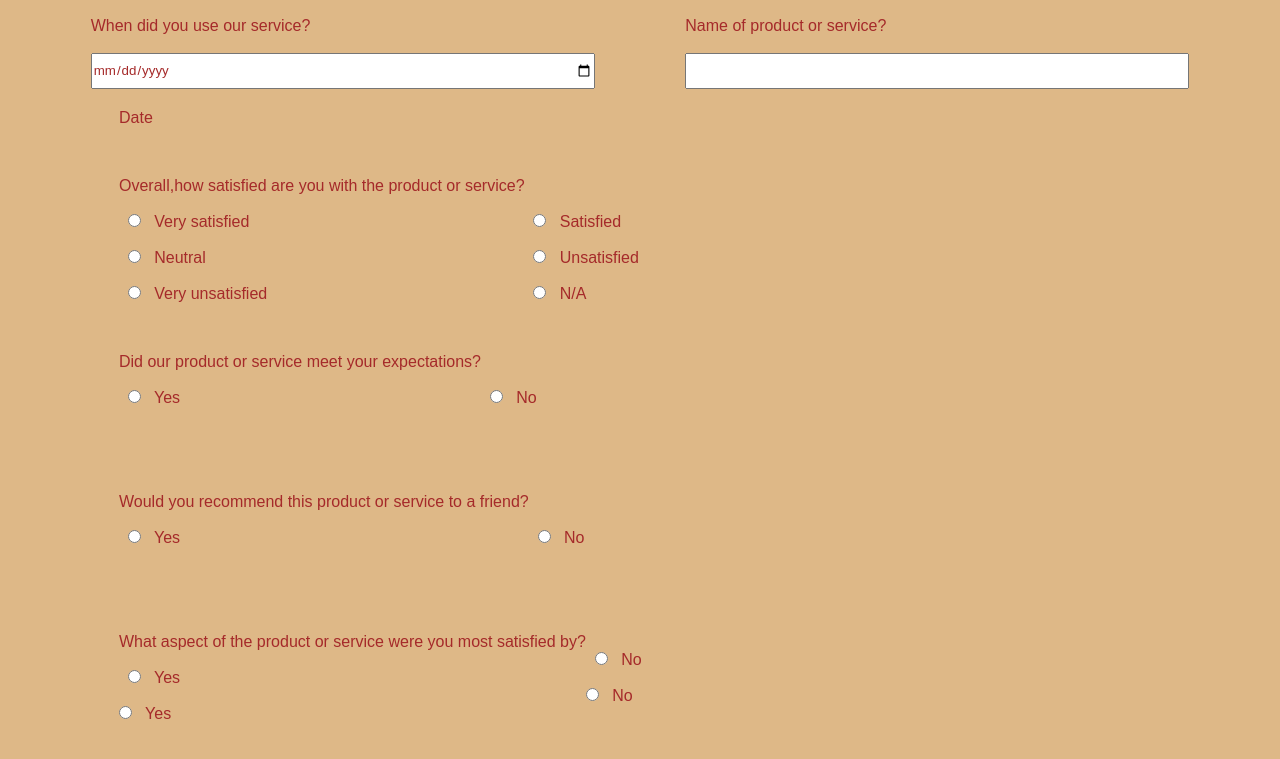
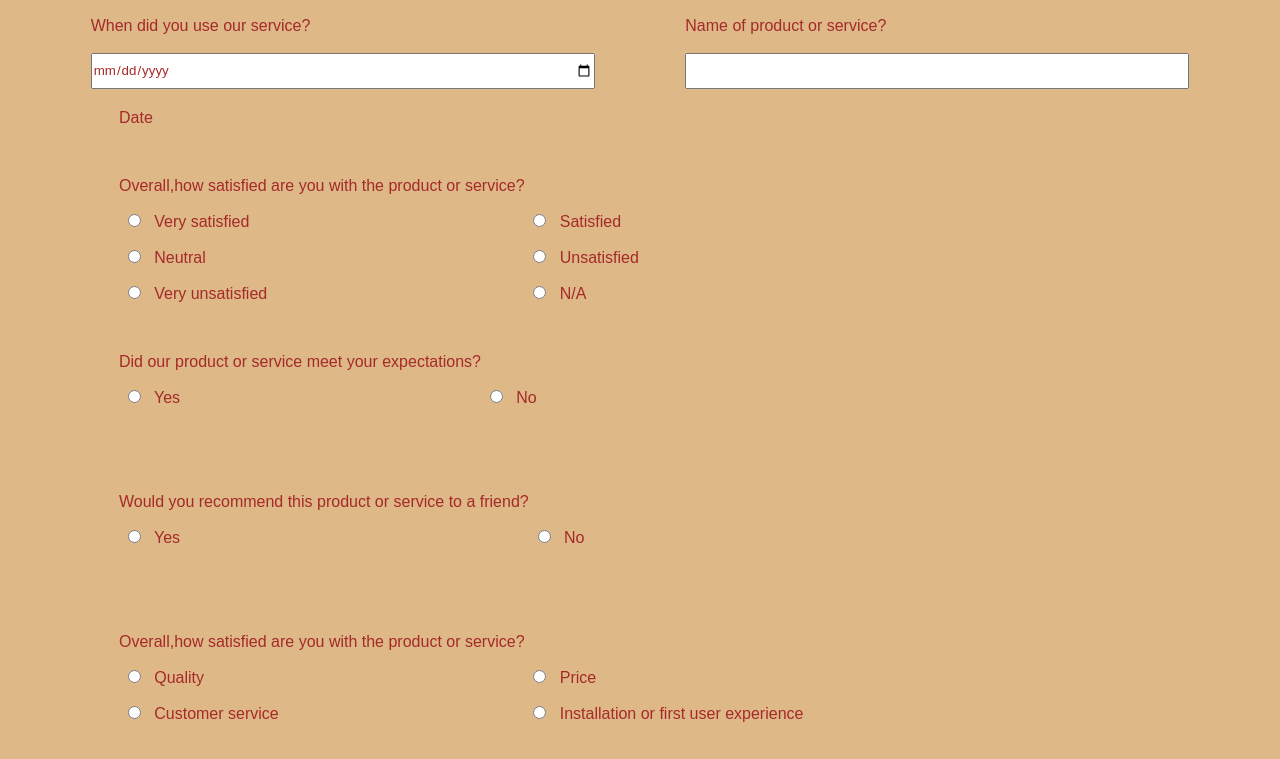
Before and after one commit to Abed001/flexbox, a plain HTML site: page index.html in a window 1280 px wide. Shown: the part 177-936 px from the top of the page. Drawn offline with Linux system fonts and the light colour scheme.

Commit message:
added radio buttons

```diff
--- a/index.html
+++ b/index.html
@@ -125,12 +125,12 @@
 
   <div>
 
-    <p>What aspect of the product or service were you most satisfied by?</p><br>
-      <input type="radio" id="Yes" >
-        <label for="Yes">Yes</label><br><br>
-      <input type="radio" id="Yes" >
-        <label for="Yes">Yes</label><br><br>
-         <br>
+      <p>Overall,how satisfied are you with the product or service?</p><br>
+        <input type="radio" id="Quality" >
+        <label for="Quality">Quality</label><br><br>
+        <input type="radio" id="Customer service" >
+        <label for="Customer service">Customer service</label><br><br>
+
 
 
 
@@ -139,11 +139,12 @@
 
   <div>
 
-    <br>
-   <input type="radio" id="No" >
-   <label for="No">No</label><br><br>
-   <input type="radio" id="No" >
-   <label for="No">No</label><br><br>
+    <br><br>
+   <input type="radio" id="Price" >
+   <label for="Price">Price</label><br><br>
+   <input type="radio" id="Installation or first user experience">
+   <label for="Installation or first user experience">Installation or first user experience</label><br><br>
+
  <br>
 
 </div>
@@ -155,10 +156,6 @@
 
 
 
-
-
-
-
       </section>
 
 
```
